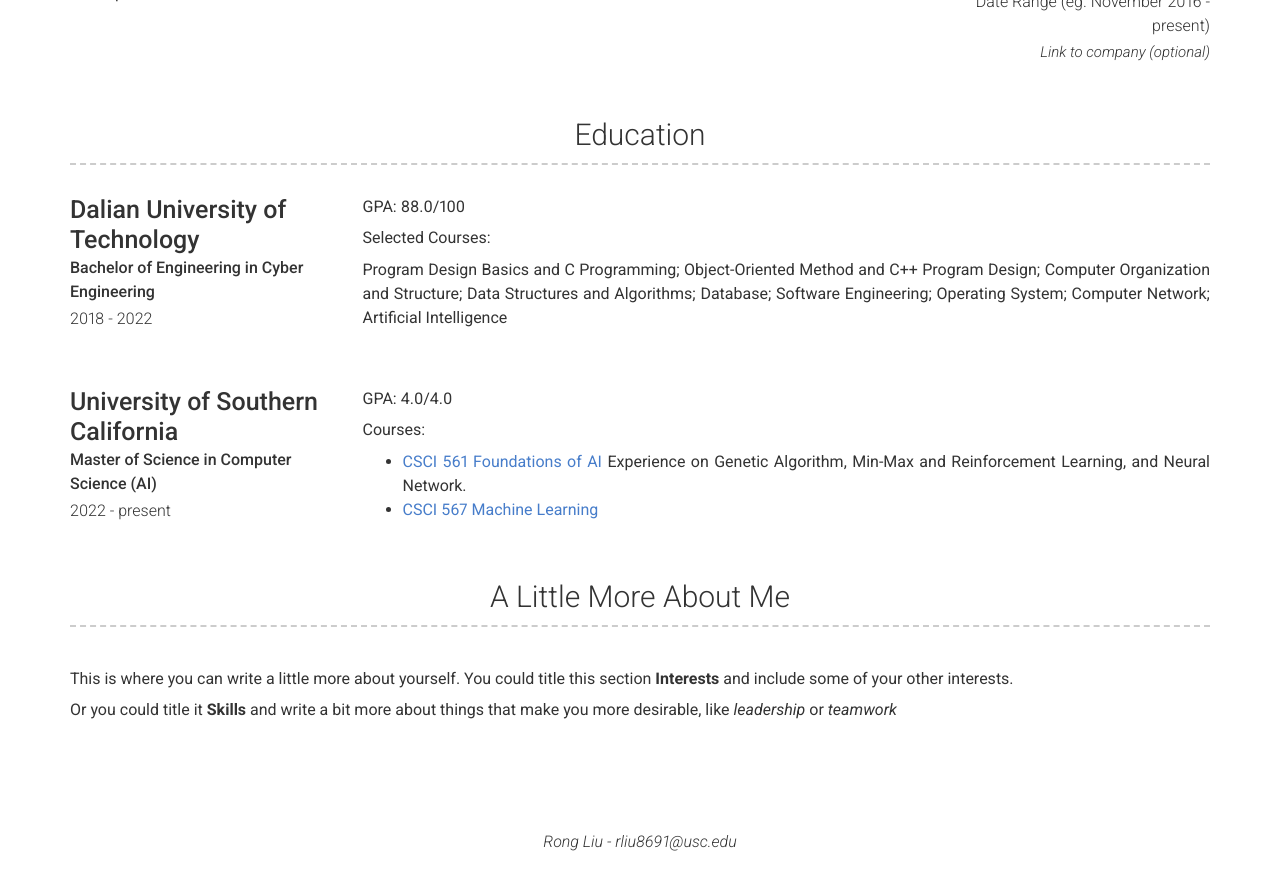
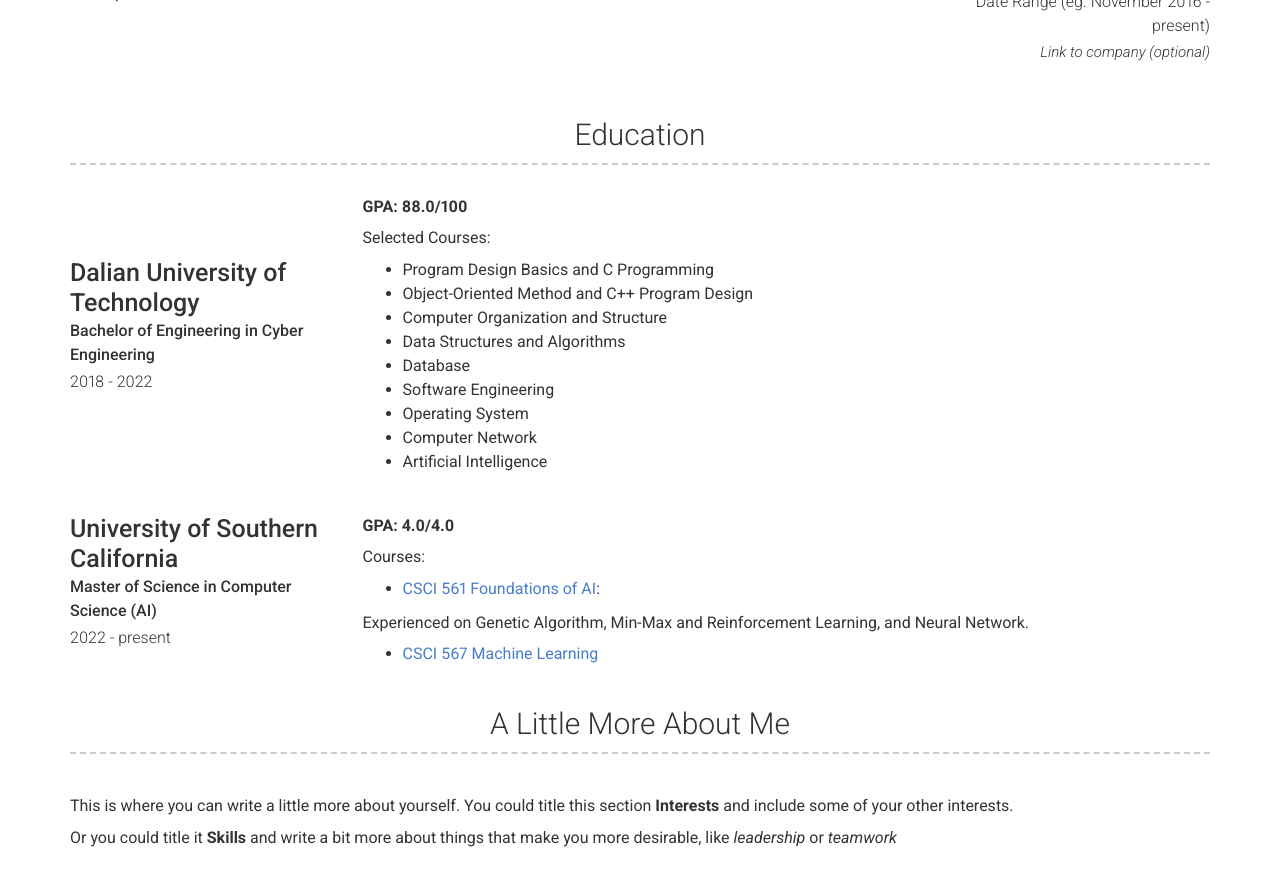
Before and after one commit to RongLiu-Leo/rongliu-leo.github.io, a Jekyll site: the page built from index.md, in a window 1280 px wide and 900 px high, scrolled down 892 px. Shown: the top 890 px of the window. Built offline with Jekyll 4.4.1, drawn with Linux system fonts in a browser that asks for light colours; nearby versions of some CDN libraries; before the commit the page ends 1753 px from its top, so only the background shows below that.

Commit message:
Update _config.yml

```diff
--- a/_config.yml
+++ b/_config.yml
@@ -99,23 +99,31 @@
         about_profile_image: images/profile.jpg
 
         description: | # this will include new lines to allow paragraphs
-          GPA: 88.0/100
+          **GPA: 88.0/100**
 
           Selected Courses:
 
-          Program Design Basics and C Programming; Object-Oriented Method and C++ Program Design; Computer Organization and Structure;
-          Data Structures and Algorithms; Database; Software Engineering; Operating System; Computer Network; Artificial Intelligence
+          - Program Design Basics and C Programming
+          - Object-Oriented Method and C++ Program Design
+          - Computer Organization and Structure
+          - Data Structures and Algorithms
+          - Database
+          - Software Engineering
+          - Operating System
+          - Computer Network
+          - Artificial Intelligence
       - layout: left
         title: University of Southern California
         sub_title: Master of Science in Computer Science (AI)
         caption: 2022 - present
 
         description: | # this will include new lines to allow paragraphs
-          GPA: 4.0/4.0
+          **GPA: 4.0/4.0**
 
           Courses:
-          - [CSCI 561 Foundations of AI](https://drive.google.com/file/d/1xQ9tMWfQO7vQyQjUaxkMetBQNxXPGAaY/view?usp=share_link)
-          Experience on Genetic Algorithm, Min-Max and Reinforcement Learning, and Neural Network.
+          - [CSCI 561 Foundations of AI](https://drive.google.com/file/d/1xQ9tMWfQO7vQyQjUaxkMetBQNxXPGAaY/view?usp=share_link):
+
+          Experienced on Genetic Algorithm, Min-Max and Reinforcement Learning, and Neural Network.
           - [CSCI 567 Machine Learning](https://vatsalsharan.github.io/fall22.html)
   - title: A Little More About Me
     layout: text
```
